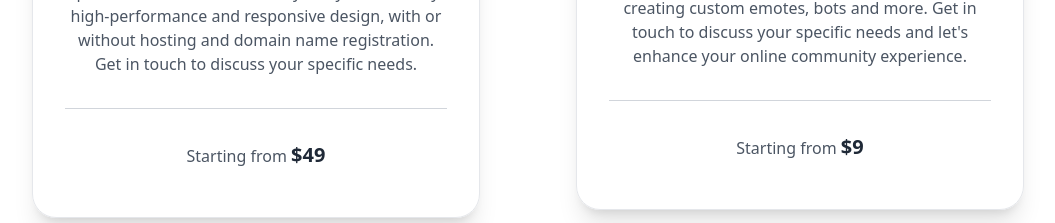
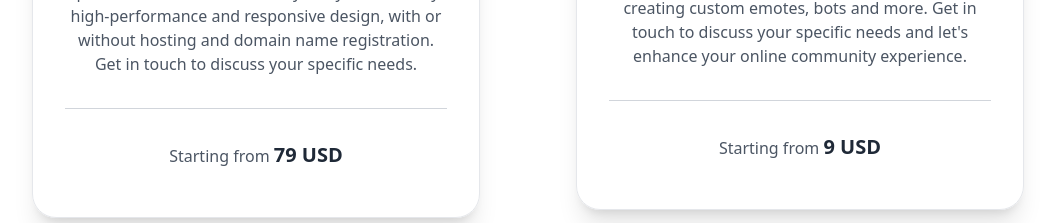
Before and after one commit to Rohit-M-Sols/rohitmsols.tech, a website built with webpack: page src/index.html in a window 1280 px wide. Shown: the part 1880-2103 px from the top of the page, without its empty margins (112-1167 px from the left). Built offline with nearby package versions, Linux system fonts and the light colour scheme.

Commit message:
Minor edit to pricing

```diff
--- a/src/index.html
+++ b/src/index.html
@@ -208,7 +208,7 @@
                     <hr class="my-8 h-px border-0 bg-gray-300" />
                     <p>
                         Starting from
-                        <span class="text-xl font-semibold text-gray-800 inline-block">$49</span>
+                        <span class="text-xl font-semibold text-gray-800 inline-block">79 USD</span>
                     </p>
                 </div>
                 <div class="max-w-xs md:max-w-md mb-16 border rounded-3xl px-8 py-12 text-center shadow-xl">
@@ -222,7 +222,7 @@
                     <hr class="my-8 h-px border-0 bg-gray-300" />
                     <p>
                         Starting from
-                        <span class="text-xl font-semibold text-gray-800 inline-block">$9</span>
+                        <span class="text-xl font-semibold text-gray-800 inline-block">9 USD</span>
                     </p>
                 </div>
             </div>
```
